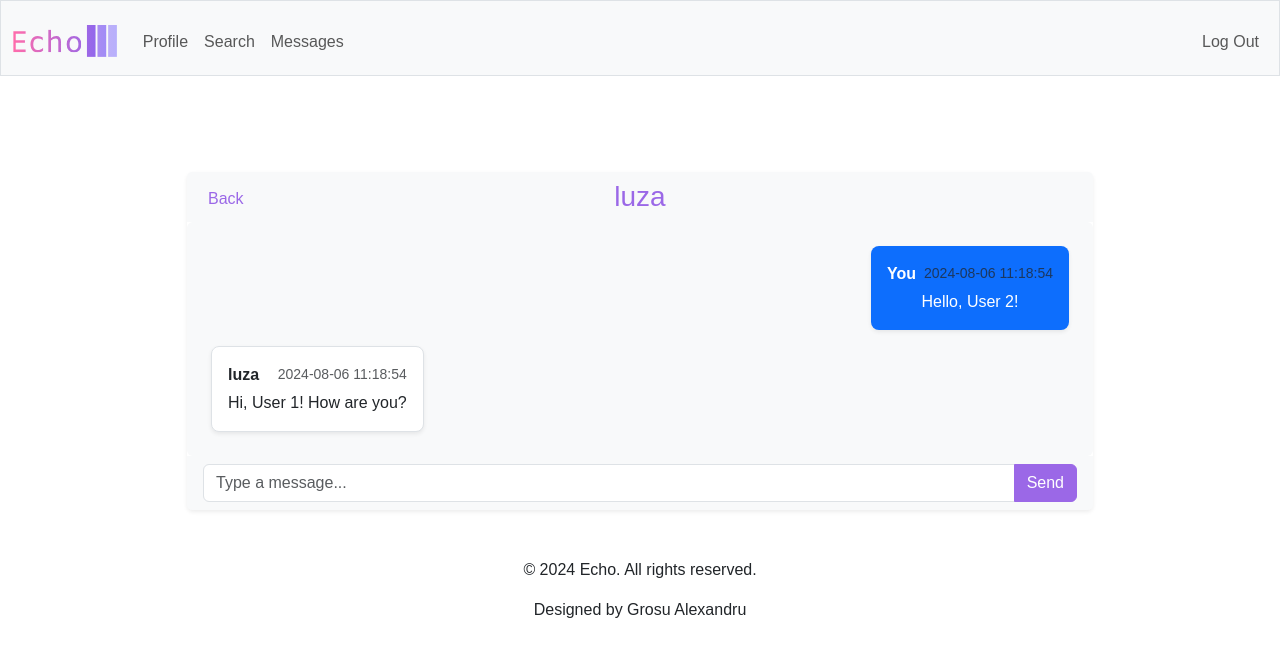
After one commit to sandry24/Echo, a Flask app: page /messages/1 in a window 1280 px wide. The commit adds this page. Shown: the top 657 px of the page. Run offline with Flask 3, Linux system fonts and the light colour scheme; a user stored in the database is signed in; some libraries are stand-ins or nearby versions; some web fonts are replaced.

Commit message:
Add messaging interface

```diff
--- a/app.py
+++ b/app.py
@@ -237,6 +237,18 @@ def unblock_user(user_id):
     return redirect(url_for('profile', username=username))
 
 
+@app.route("/search")
+@login_required
+def search():
+    """Search for users"""
+    username = request.args.get("username")
+    if username:
+        users = db.execute("SELECT * FROM users WHERE username LIKE ?", "%" + username + "%")
+        return render_template("search_results.html", users=users)
+    else:
+        return render_template("search.html")
+
+
 @app.route('/message/<int:user_id>', methods=['POST'])
 @login_required
 def message_user(user_id):
@@ -251,20 +263,10 @@ def message_user(user_id):
     return redirect(url_for('profile', username=username))
 
 
-@app.route("/search")
-@login_required
-def search():
-    username = request.args.get("username")
-    if username:
-        users = db.execute("SELECT * FROM users WHERE username LIKE ?", "%" + username + "%")
-        return render_template("search_results.html", users=users)
-    else:
-        return render_template("search.html")
-
-
 @app.route('/messages')
 @login_required
 def messages():
+    """Display all current conversations"""
     user_id = session['user_id']
     conversations = db.execute('''
         SELECT c.id, u.username, MAX(m.created_at) AS last_message
@@ -278,3 +280,29 @@ def messages():
         ORDER BY last_message DESC
     ''', user_id)
     return render_template('messages.html', conversations=conversations)
+
+
+@app.route('/messages/<int:conversation_id>')
+@login_required
+def conversation(conversation_id):
+    """Open a conversation with a user"""
+    user_id = session['user_id']
+
+    messages = db.execute('''
+        SELECT m.content, m.created_at, u.username
+        FROM messages m
+        JOIN users u ON m.sender_id = u.id
+        WHERE m.conversation_id = ?
+        ORDER BY m.created_at
+    ''', conversation_id)
+
+    other_user = db.execute('''
+        SELECT u.username
+        FROM conversation_participants cp
+        JOIN users u ON cp.user_id = u.id
+        WHERE cp.conversation_id = ? AND cp.user_id != ?
+    ''', conversation_id, user_id)
+
+    other_username = other_user[0]['username'] if other_user else "Unknown"
+    return render_template('conversation.html', messages=messages,
+                           conversation_id=conversation_id, other_username=other_username)
--- a/static/styles.css
+++ b/static/styles.css
@@ -85,3 +85,22 @@ nav .navbar-brand .logo-image {
   font-weight: 700;
   font-style: normal;
 }
+
+#messageContainer::-webkit-scrollbar {
+    width: 8px;
+}
+
+#messageContainer::-webkit-scrollbar-track {
+    background: #f1f1f1;
+    border-radius: 8px;
+}
+
+#messageContainer::-webkit-scrollbar-thumb {
+    background-color: #d4d4d4;
+    border-radius: 8px;
+    border: 2px solid transparent;
+}
+
+#messageContainer::-webkit-scrollbar-thumb:hover {
+    background-color: #c0c0c0;
+}
--- /dev/null
+++ b/templates/conversation.html
@@ -0,0 +1,79 @@
+{% extends "layout.html" %}
+
+{% block title %}Conversation{% endblock %}
+
+{% block main %}
+    <div class="container mt-5">
+        <div class="row justify-content-center">
+            <div class="col-md-10">
+                <div class="card shadow-sm border-0">
+                    <div class="card-header d-flex align-items-center bg-light border-bottom-0 position-relative">
+                        <a href="{{ url_for('messages') }}" class="btn btn-link text-decoration-none purple position-absolute top-0 start-0 mt-2 ms-2">
+                            <i class="bi bi-arrow-left-circle"></i> Back
+                        </a>
+                        <div class="d-flex justify-content-center w-100">
+                            <h3 class="mb-0 purple">
+                                <a href="{{ url_for('profile', username=other_username) }}" class="text-decoration-none purple">
+                                    {{ other_username }}
+                                </a>
+                            </h3>
+                        </div>
+                    </div>
+                    <div class="card-body p-4 bg-light rounded" id="messageContainer" style="max-height: 500px; overflow-y: auto;">
+                        <div class="d-flex flex-column gap-3">
+                            {% for message in messages %}
+                                {% if message['username'] == session['username'] %}
+                                    <!-- User's own messages -->
+                                    <div class="d-flex justify-content-end">
+                                        <div class="bg-primary text-white p-3 rounded-3 shadow-sm">
+                                            <div class="d-flex justify-content-between align-items-center">
+                                                <strong>You</strong>
+                                                <small class="text-muted ms-2">{{ message['created_at'] }}</small>
+                                            </div>
+                                            <p class="mb-0 mt-1">{{ message['content'] }}</p>
+                                        </div>
+                                    </div>
+                                {% else %}
+                                    <!-- Other user's messages -->
+                                    <div class="d-flex justify-content-start">
+                                        <div class="bg-white border p-3 rounded-3 shadow-sm">
+                                            <div class="d-flex justify-content-between align-items-center">
+                                                <strong>{{ message['username'] }}</strong>
+                                                <small class="text-muted ms-2">{{ message['created_at'] }}</small>
+                                            </div>
+                                            <p class="mb-0 mt-1">{{ message['content'] }}</p>
+                                        </div>
+                                    </div>
+                                {% endif %}
+                            {% endfor %}
+                        </div>
+                    </div>
+                    <div class="card-footer bg-light border-top-0">
+                        <form action="" method="post">
+                            <div class="input-group">
+                                <input type="text" name="content" class="form-control" placeholder="Type a message..." aria-label="Type a message..." aria-describedby="button-addon2" required>
+                                <button class="btn btn-primary text-white" type="submit" id="button-addon2">Send</button>
+                            </div>
+                        </form>
+                    </div>
+                </div>
+            </div>
+        </div>
+    </div>
+{% endblock %}
+
+
+{% block scripts %}
+    <script>
+        // Function to scroll to the bottom of the message container
+        function scrollToBottom() {
+            var messageContainer = document.getElementById('messageContainer');
+            messageContainer.scrollTop = messageContainer.scrollHeight;
+        }
+
+        // Call the function when the page is loaded
+        document.addEventListener('DOMContentLoaded', function() {
+            scrollToBottom();
+        });
+    </script>
+{% endblock %}
--- a/templates/layout.html
+++ b/templates/layout.html
@@ -69,6 +69,10 @@
             </div>
         </footer>
 
+         <script src="https://stackpath.bootstrapcdn.com/bootstrap/5.3.0/js/bootstrap.bundle.min.js"></script>
+        {% block scripts %}
+        {% endblock %}
+
     </body>
 
 </html>
--- a/templates/messages.html
+++ b/templates/messages.html
@@ -8,7 +8,7 @@
         <ul class="list-group">
             {% for conversation in conversations %}
                 <li class="list-group-item">
-                    <a>{{ conversation['username'] }}</a>
+                    <a href="{{ url_for('conversation', conversation_id=conversation['id']) }}">{{ conversation['username'] }}</a>
                     <span class="text-muted float-end">{{ conversation['last_message'] }}</span>
                 </li>
             {% endfor %}
```
Also changed, not shown: echo.db.
